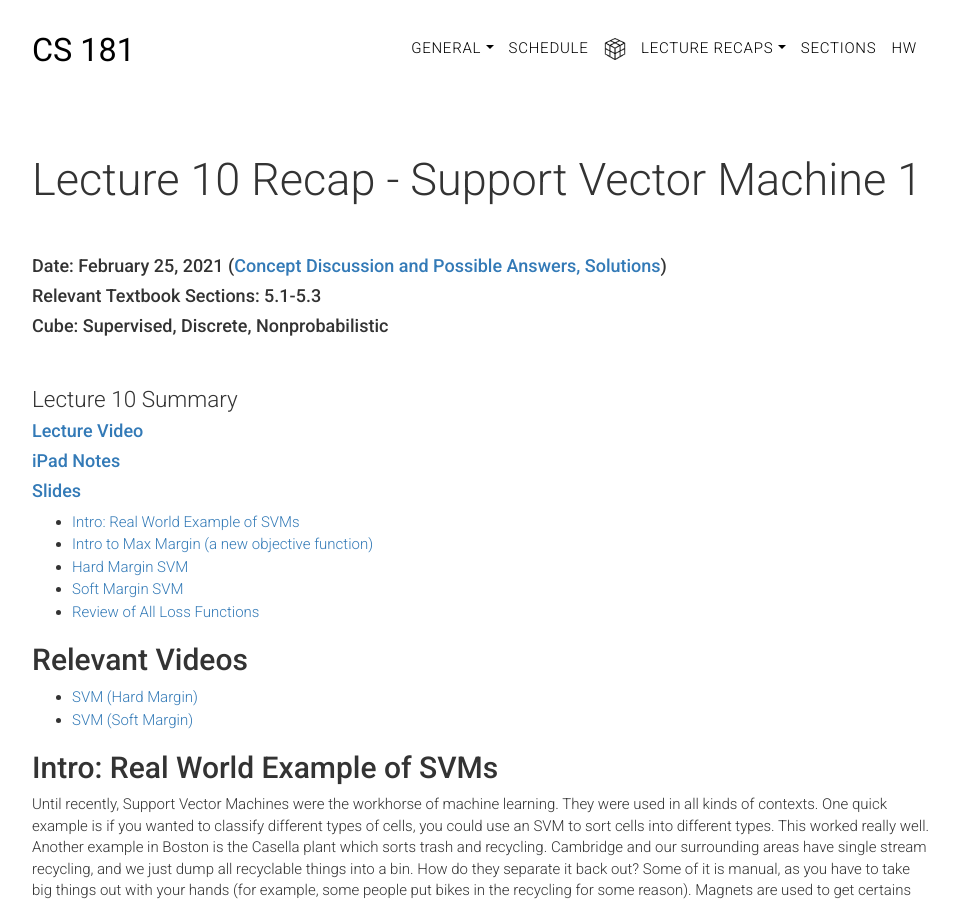
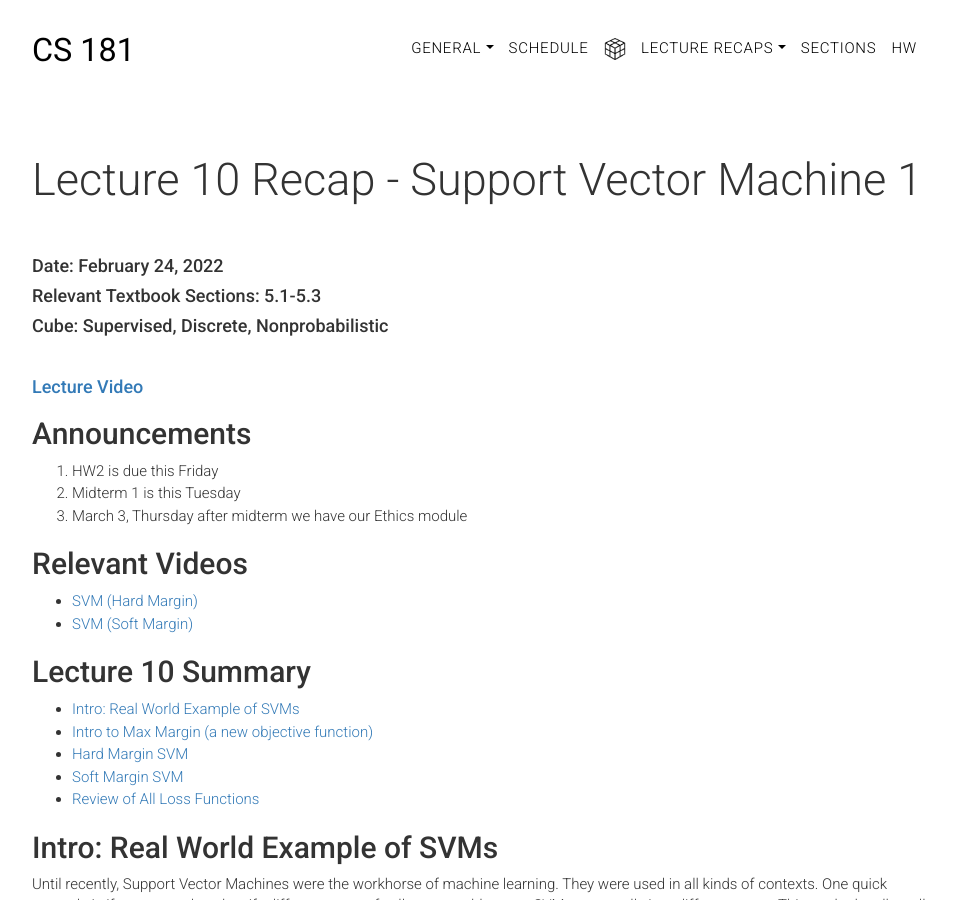
Before and after one commit to harvard-ml-courses/cs181-web, a Jekyll site: the page built from recaps/lec10.html, in a window 1280 px wide and 900 px high. Shown: the whole window, without its empty margins (158-1115 px from the left). Built offline with Jekyll 4.4.1, drawn with Linux system fonts in a browser that asks for light colours; formulas are drawn with MathJax 3.

Commit message:
Lecture 10 notes

```diff
--- a/_data/all.yaml
+++ b/_data/all.yaml
@@ -214,7 +214,7 @@ lectures:
     section:
     readings:
     dl: HW 2 due
-    release: <a href="/cs181-web/homework#hw3">HW 3 released (Neural networks, model selection)</a>
+    release: <a href="/cs181-web/homework#hw3">HW 3 released (neural networks, model selection)</a>
     type: 'hw'
 
   # Week 5
--- a/_includes/header.html
+++ b/_includes/header.html
@@ -35,8 +35,8 @@
             <li><a class="dropdown-item" href="{{ site.baseurl }}/recaps/lec7">Lecture 7 (Bayesian Model Specification)</a></li>
             <li><a class="dropdown-item" href="{{ site.baseurl }}/recaps/lec8">Lecture 8 (Neural Networks I)</a></li>
             <li><a class="dropdown-item" href="{{ site.baseurl }}/recaps/lec9">Lecture 9 (Neural Networks II)</a></li>
-            <!-- <li><a class="dropdown-item" href="{{ site.baseurl }}/recaps/lec10">Lecture 10 (Support Vector Machines I)</a></li>
-            <li><a class="dropdown-item" href="{{ site.baseurl }}/recaps/lec11">Lecture 11 (Support Vector Machines II)</a></li>
+            <li><a class="dropdown-item" href="{{ site.baseurl }}/recaps/lec10">Lecture 10 (Support Vector Machines I)</a></li>
+            <!-- <li><a class="dropdown-item" href="{{ site.baseurl }}/recaps/lec11">Lecture 11 (Support Vector Machines II)</a></li>
             <li><a class="dropdown-item" href="{{ site.baseurl }}/recaps/lec12">Lecture 12 (EthiCS)</a></li>
             <li><a class="dropdown-item" href="{{ site.baseurl }}/recaps/lec13">Lecture 13 (Clustering)</a></li>
             <li><a class="dropdown-item" href="{{ site.baseurl }}/recaps/lec14">Lecture 14 (Mixture Models)</a></li>
--- a/recaps/lec10.html
+++ b/recaps/lec10.html
@@ -7,31 +7,35 @@ weight: 0
 
 <section class="main-container text">
     <div class="main">
-      <h4>Date: February 25, 2021 (<a href="https://docs.google.com/forms/d/1E9YYqTAd9Y3U92O-HaU5Z0rQhWhPp-bsva8TEn6OIC0/viewform?edit_requested=true" target="_blank">Concept Discussion and Possible Answers, <a href="{{ site.baseurl }}/ccsolutions" target="_blank">Solutions</a>)</h4>
+      <h4>Date: February 24, 2022</h4>
       <h4>Relevant Textbook Sections: 5.1-5.3</h4>
       <h4>Cube: Supervised, Discrete, Nonprobabilistic</h4>
 
       <br>
 
-      <h3>Lecture 10 Summary</h3>
+      <h4><a href="https://canvas.harvard.edu/courses/100256/external_tools/38806">Lecture Video</a></h4>
 
-      <h4><a href="https://harvard.zoom.us/rec/play/fbgr20soY9NCKv8-YxB9GLrr_AeBFuu0VZgBA-R0JKH6zMu_UuSkfbVP76eQaZvqucc2e57ASmT0VlCg.oGLSn6zWculL_Sn1">Lecture Video</a></h4>
-      <h4><a href="files/lecture10_ipad.pdf" target="_blank">iPad Notes</a></h4>
-      <h4><a href="files/lecture10_slides.pdf" target="_blank">Slides</a></h4>
+      <h2>Announcements</h2>
+      <ol>
+        <li>HW2 is due this Friday</li>
+        <li>Midterm 1 is this Tuesday</li>
+        <li>March 3, Thursday after midterm we have our Ethics module</li>
+      </ol>
 
+      <h2 id="recap2_1">Relevant Videos</h2>
+      <ul>
+        <li><a href="https://www.youtube.com/watch?v=TtWq4Z9RoHw&list=PLrH1CxyJ7Vqb-pHzfUClJNXBDAKajHE74&index=10&t=0s">SVM (Hard Margin)</a></li>
+        <li><a href="https://www.youtube.com/watch?v=x51otMMymPs&list=PLrH1CxyJ7Vqb-pHzfUClJNXBDAKajHE74&index=11&t=0s">SVM (Soft Margin)</a></li>
+      </ul>
+
+
+      <h2>Lecture 10 Summary</h2>
       <ul>
         <li><a href="#recap10_1">Intro: Real World Example of SVMs</a></li>
         <li><a href="#recap10_2">Intro to Max Margin (a new objective function)</a></li>
         <li><a href="#recap10_3">Hard Margin SVM</a></li>
         <li><a href="#recap10_4">Soft Margin SVM</a></li>
         <li><a href="#recap10_5">Review of All Loss Functions</a></li>
-
-      </ul>
-
-      <h2 id="recap2_1">Relevant Videos</h2>
-      <ul>
-        <li><a href="https://www.youtube.com/watch?v=TtWq4Z9RoHw&list=PLrH1CxyJ7Vqb-pHzfUClJNXBDAKajHE74&index=10&t=0s">SVM (Hard Margin)</a></li>
-        <li><a href="https://www.youtube.com/watch?v=x51otMMymPs&list=PLrH1CxyJ7Vqb-pHzfUClJNXBDAKajHE74&index=11&t=0s">SVM (Soft Margin)</a></li>
       </ul>
 
       <h2 id="recap10_1">Intro: Real World Example of SVMs</h2>
```
